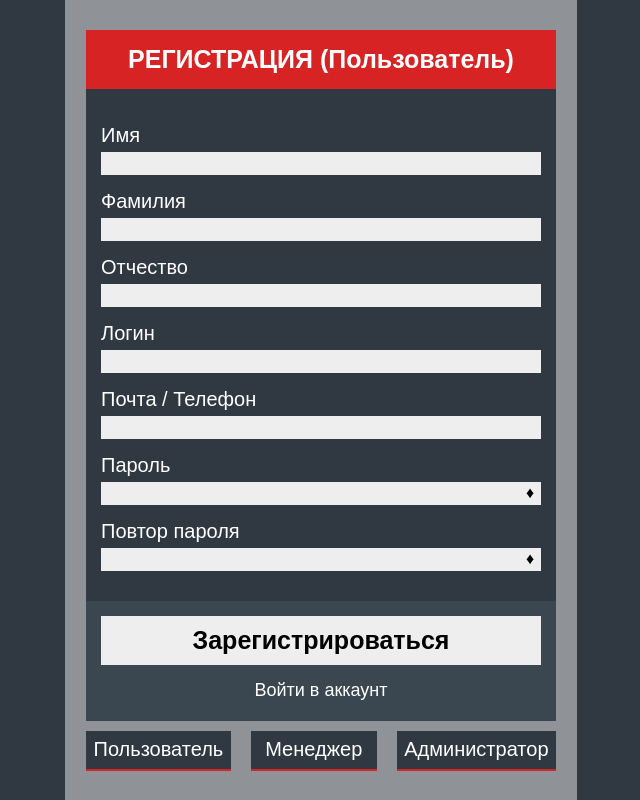
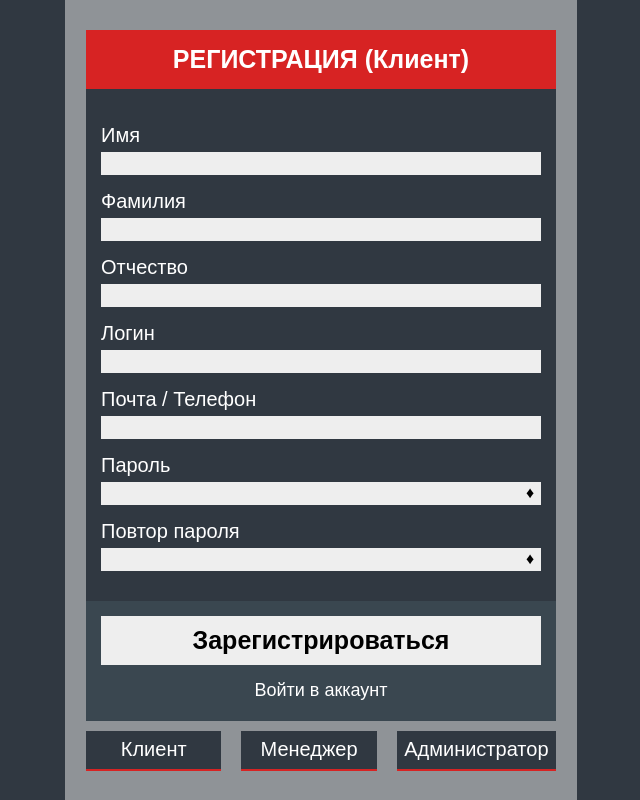
Before and after one commit to Zheksagon/RepositoryPractic, an ASP.NET Core app: page / in a window 1280 px wide. Shown: the whole page, without its empty margins (319-959 px from the left). Run offline with ASP.NET Core 8, Linux system fonts and the light colour scheme.

Commit message:
Переименовал пользователя в клиента

```diff
--- a/Views/WindowProfile/Profile.cshtml
+++ b/Views/WindowProfile/Profile.cshtml
@@ -13,8 +13,6 @@
 
         <header>
             <div class="top-bar">
-
-                <a href="empty"><img src="/Images/Кнопка назад.png" alt="back-button"></a>
 
                 <div class="windows-buttons">
                     <a asp-controller="RentProductCatalog" asp-action="ProductCatalog"><img src="/Images/Каталог.png" alt="catalog-button"></a>
--- a/Views/WindowsAuthentication/WindowsAuthorization/adminauth.cshtml
+++ b/Views/WindowsAuthentication/WindowsAuthorization/adminauth.cshtml
@@ -51,7 +51,7 @@
                     </div>
 
                     <div class="links-container">
-                        <a asp-controller="Authentication" asp-action="UserAuthorization">Пользователь</a>
+                        <a asp-controller="Authentication" asp-action="UserAuthorization">Клиент</a>
                         <a asp-controller="Authentication" asp-action="ManagerAuthorization">Менеджер</a>
                         <a asp-controller="Authentication" asp-action="AdministratorAuthorization">Администратор</a>
                     </div>
--- a/Views/WindowsAuthentication/WindowsAuthorization/managerauth.cshtml
+++ b/Views/WindowsAuthentication/WindowsAuthorization/managerauth.cshtml
@@ -52,7 +52,7 @@
                     </div>
 
                     <div class="links-container">
-                        <a asp-controller="Authentication" asp-action="UserAuthorization">Пользователь</a>
+                        <a asp-controller="Authentication" asp-action="UserAuthorization">Клиент</a>
                         <a asp-controller="Authentication" asp-action="ManagerAuthorization">Менеджер</a>
                         <a asp-controller="Authentication" asp-action="AdministratorAuthorization">Администратор</a>
                     </div>
--- a/Views/WindowsAuthentication/WindowsAuthorization/userauth.cshtml
+++ b/Views/WindowsAuthentication/WindowsAuthorization/userauth.cshtml
@@ -13,7 +13,7 @@
     <body>
         <div class="container">
 
-            <div class="heading-text">АВТОРИЗАЦИЯ (Пользователь)</div>
+            <div class="heading-text">АВТОРИЗАЦИЯ (Клиент)</div>
 
             <div class="error-message" id="error"></div>
 
@@ -41,7 +41,7 @@
                     </div>
 
                     <div class="links-container">
-                        <a asp-controller="Authentication" asp-action="UserAuthorization">Пользователь</a>
+                        <a asp-controller="Authentication" asp-action="UserAuthorization">Клиент</a>
                         <a asp-controller="Authentication" asp-action="ManagerAuthorization">Менеджер</a>
                         <a asp-controller="Authentication" asp-action="AdministratorAuthorization">Администратор</a>
                     </div>
--- a/Views/WindowsAuthentication/WindowsRegistration/adminreg.cshtml
+++ b/Views/WindowsAuthentication/WindowsRegistration/adminreg.cshtml
@@ -82,7 +82,7 @@
                     </div>
 
                     <div class="links-container">
-                        <a asp-controller="Authentication" asp-action="UserRegistration">Пользователь</a>
+                        <a asp-controller="Authentication" asp-action="UserRegistration">Клиент</a>
                         <a asp-controller="Authentication" asp-action="ManagerRegistration">Менеджер</a>
                         <a asp-controller="Authentication" asp-action="AdministratorRegistration">Администратор</a>
                     </div>
--- a/Views/WindowsAuthentication/WindowsRegistration/managerreg.cshtml
+++ b/Views/WindowsAuthentication/WindowsRegistration/managerreg.cshtml
@@ -82,7 +82,7 @@
                     </div>
 
                     <div class="links-container">
-                        <a asp-controller="Authentication" asp-action="UserRegistration">Пользователь</a>
+                        <a asp-controller="Authentication" asp-action="UserRegistration">Клиент</a>
                         <a asp-controller="Authentication" asp-action="ManagerRegistration">Менеджер</a>
                         <a asp-controller="Authentication" asp-action="AdministratorRegistration">Администратор</a>
                     </div>
--- a/Views/WindowsAuthentication/WindowsRegistration/userreg.cshtml
+++ b/Views/WindowsAuthentication/WindowsRegistration/userreg.cshtml
@@ -12,7 +12,7 @@
     </head>
     <body>
         <div class="container">
-            <div class="heading-text">РЕГИСТРАЦИЯ (Пользователь)</div>
+            <div class="heading-text">РЕГИСТРАЦИЯ (Клиент)</div>
 
             <div class="error-message" id="error"></div>
 
@@ -69,7 +69,7 @@
                     </div>
 
                     <div class="links-container">
-                        <a asp-controller="Authentication" asp-action="UserRegistration">Пользователь</a>
+                        <a asp-controller="Authentication" asp-action="UserRegistration">Клиент</a>
                         <a asp-controller="Authentication" asp-action="ManagerRegistration">Менеджер</a>
                         <a asp-controller="Authentication" asp-action="AdministratorRegistration">Администратор</a>
                     </div>
```
